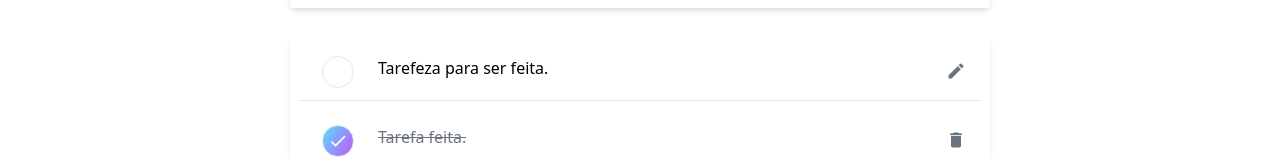
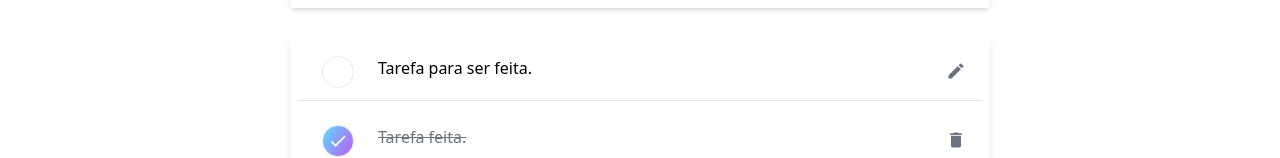
Before and after one commit to AltamiroF-22/TODO_NUXT, a Nuxt app: page / in a window 1280 px wide. Shown: the part 204-362 px from the top of the page. Built offline with nearby package versions, Linux system fonts and the light colour scheme.

Commit message:
fixed data default value

```diff
--- a/components/Task.vue
+++ b/components/Task.vue
@@ -11,7 +11,7 @@
 
         <!-- Texto da tarefa -->
         <div :class="{ 'line-through text-gray-500': task.completed }">
-          {{ task.task }}
+          <p>{{ task.task }}</p>
         </div>
       </div>
 
--- a/pages/index.vue
+++ b/pages/index.vue
@@ -50,7 +50,7 @@ const resetEditingID = () => {
 
 // Lista de tarefas
 const data = ref([
-  { id: 1, completed: false, task: 'Tarefeza para ser feita.' },
+  { id: 1, completed: false, task: 'Tarefa para ser feita.' },
   { id: 2, completed: true, task: "Tarefa feita." },
 ])
 
```
